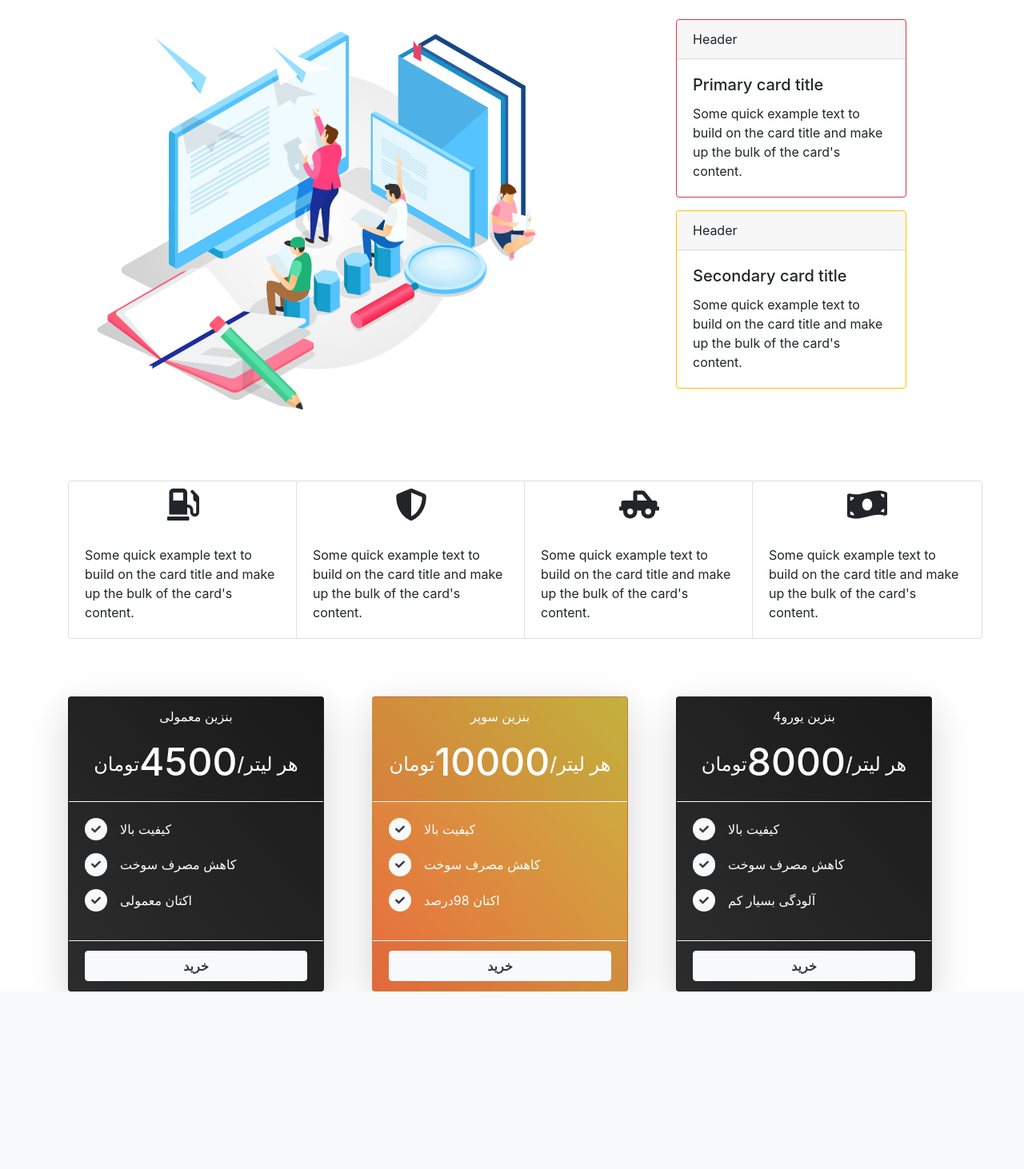
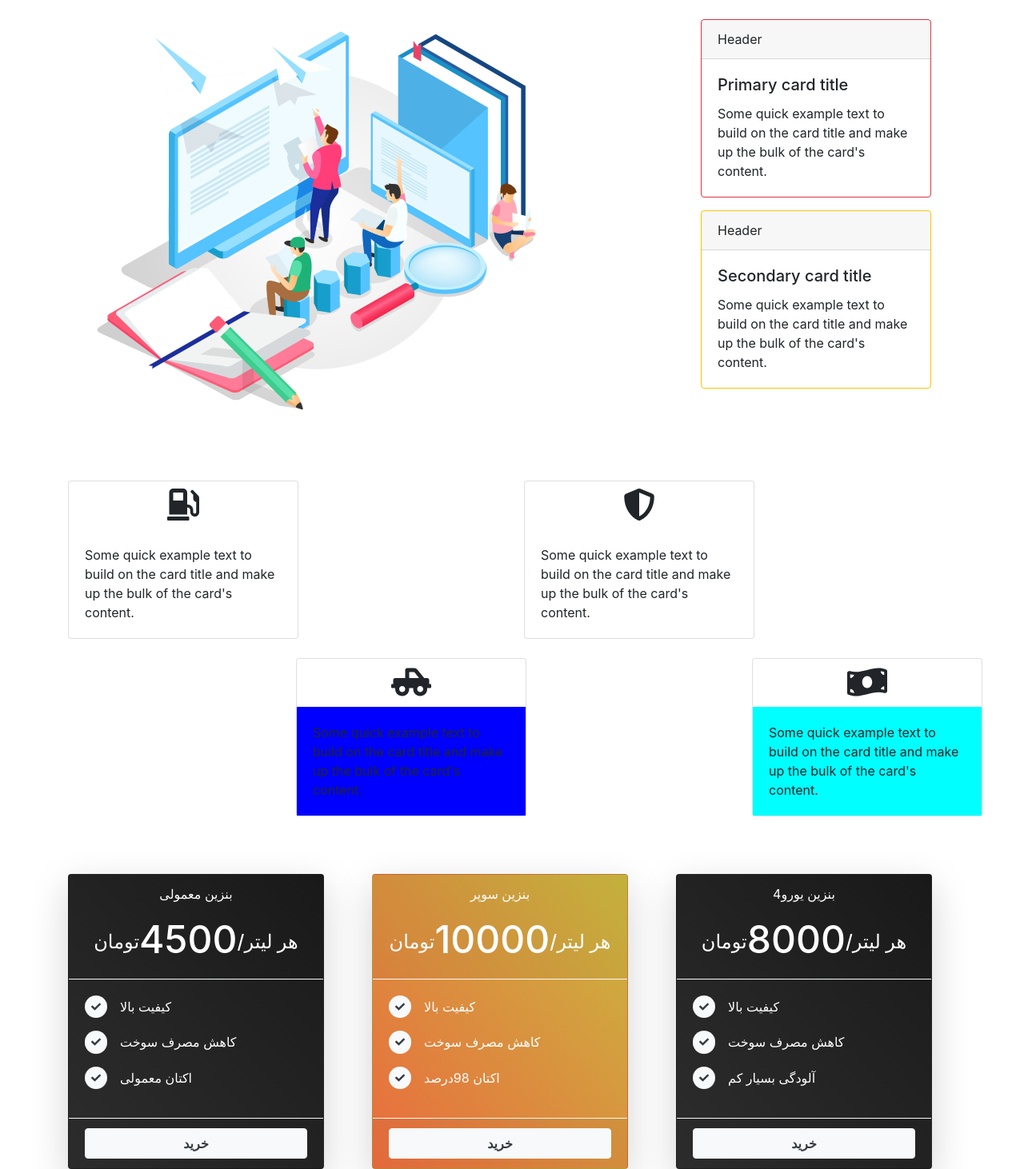
Before and after one commit to saei1d/sokht, a Django app: page / in a window 1280 px wide. Shown: the part 96-1558 px from the top of the page at 80% size. Before the commit the page ends 1336 px from the top, so only its background shows below. Run offline with Django 5.2, Linux system fonts and the light colour scheme; data comes from the database, SQL or seed files in the repository; some libraries are stand-ins or nearby versions.

Commit message:
cardkhadamat

```diff
--- a/templates/home.html
+++ b/templates/home.html
@@ -11,7 +11,7 @@
 <nav class="navbar navbar-expand-lg navbar-light bg-light">
     <a class="navbar-brand" href="#">
         {% load static %}
-        <img src="{% static 'images/photo_2024-06-10_14-01-23.jpg' %}" style="height:70px;width: 120px" alt="My image">
+        <img src="{% static 'images/photo_2024-06-10_14-01-23.jpg' %}"  style="height:70px;width: 120px" alt="My image">
     </a>
     <button class="navbar-toggler" type="button" data-toggle="collapse" data-target="#navbarNav"
             aria-controls="navbarNav" aria-expanded="false" aria-label="Toggle navigation">
@@ -44,7 +44,7 @@
 
 
         <div class="col-md-4 mt-4">
-            <div class="card border-danger  mb-3" style="max-width: 18rem;">
+            <div class="card mx-auto border-danger  mb-3" style="max-width: 18rem;">
                 <div class="card-header">Header</div>
                 <div class="card-body">
                     <h5 class="card-title">Primary card title</h5>
@@ -53,7 +53,7 @@
                         content.</p>
                 </div>
             </div>
-            <div class="card border-warning mb-3" style="max-width: 18rem;">
+            <div class="card mx-auto border-warning mb-3" style="max-width: 18rem;">
                 <div class="card-header">Header</div>
                 <div class="card-body">
                     <h5 class="card-title">Secondary card title</h5>
@@ -68,10 +68,10 @@
 
 
 <section>
-    <div class="container mt-5 mx-a">
+    <div class="container mt-5 mx-auto">
         <div class="row">
             <div class="col-md-3 mt-4">
-                <div class="card" style="width: 18rem;">
+                <div class="card mx-auto" style="width: 18rem;">
                     <div class="mx-auto" style="font-size: 40px"><i class="fas fa-gas-pump"></i></div>
                     <div class="card-body">
                         <p class="card-text">Some quick example text to build on the card title and make up the bulk of
@@ -80,8 +80,18 @@
                     </div>
                 </div>
             </div>
-            <div class="col-md-3 mt-4">
-                <div class="card" style="width: 18rem;">
+             <div class="col-md-3">
+                <div  style="width: 18rem;">
+                    <div class="mx-auto" style="font-size: 40px"></div>
+                    <div class="card-body">
+{#                        <p class="card-text">Some quick example text to build on the card title and make up the bulk of#}
+{#                            the#}
+{#                            card's content.</p>#}
+                    </div>
+                </div>
+            </div>
+            <div class="col-md-3  mt-4">
+                <div class="card mx-auto" style="width: 18rem;">
                     <div class="mx-auto" style="font-size: 40px"><i class="fas fa-shield-alt"></i></div>
                     <div class="card-body">
                         <p class="card-text">Some quick example text to build on the card title and make up the bulk of
@@ -90,20 +100,41 @@
                     </div>
                 </div>
             </div>
+        </div>
+    </div>
+    <div class="container mx-auto">
+        <div class="row">
             <div class="col-md-3 mt-4">
-                <div class="card" style="width: 18rem;">
+                <div  style="width: 18rem;">
+                    <div class="mx-auto" style="font-size: 40px"></div>
+                    <div class="card-body">
+                    </div>
+                </div>
+            </div>
+             <div class="col-md-3  mt-4">
+                <div class="card mx-auto" style="width: 18rem;">
                     <div class="mx-auto" style="font-size: 40px"><i class="fas fa-truck-pickup"></i></div>
-                    <div class="card-body">
+                    <div class="card-body"style="background: blue">
                         <p class="card-text">Some quick example text to build on the card title and make up the bulk of
                             the
                             card's content.</p>
                     </div>
                 </div>
             </div>
+             <div class="col-md-3 mt-4">
+                <div  style="width: 18rem;">
+                    <div class="mx-auto" style="font-size: 40px"></div>
+                    <div class="card-body">
+{#                        <p class="card-text">Some quick example text to build on the card title and make up the bulk of#}
+{#                            the#}
+{#                            card's content.</p>#}
+                    </div>
+                </div>
+            </div>
             <div class="col-md-3 mt-4">
-                <div class="card" style="width: 18rem;">
+                <div class="card mx-auto" style="width: 18rem;">
                     <div class="mx-auto" style="font-size: 40px"><i class="fas fa-money-bill-wave"></i></div>
-                    <div class="card-body">
+                    <div class="card-body"style="background: aqua">
                         <p class="card-text">Some quick example text to build on the card title and make up the bulk of
                             the
                             card's content.</p>
```
